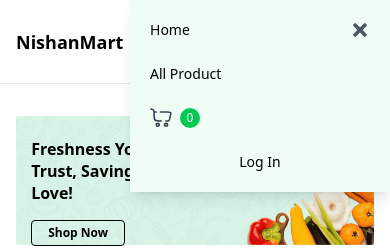
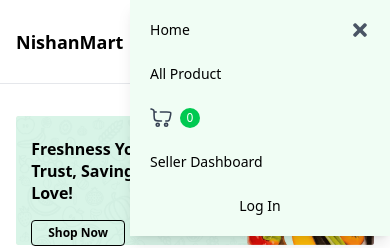
Before and after one commit to nishan-khiva/ShoppingMart, a React (Vite) app in the folder client/: page / in a window 390 px wide. Both pictures are taken after a click on the button 362 px from the left and 41 px from the top of the page. Shown: the top 248 px of the page. Built offline with nearby package versions, Linux system fonts and the light colour scheme; no server answers.

Commit message:
Update Navbar.jsx

```diff
--- a/client/src/Components/Navbar.jsx
+++ b/client/src/Components/Navbar.jsx
@@ -218,6 +218,7 @@
                             {cartItems.length}
                         </span>
                     </Link>
+                      <Link to="/seller" onClick={() => setMenuOpen(false)}>Seller Dashboard</Link>
                     {isLoggedIn ? (
                         <>
                             <Link to="/myaccount" onClick={() => setMenuOpen(false)}>My Account</Link>
```
